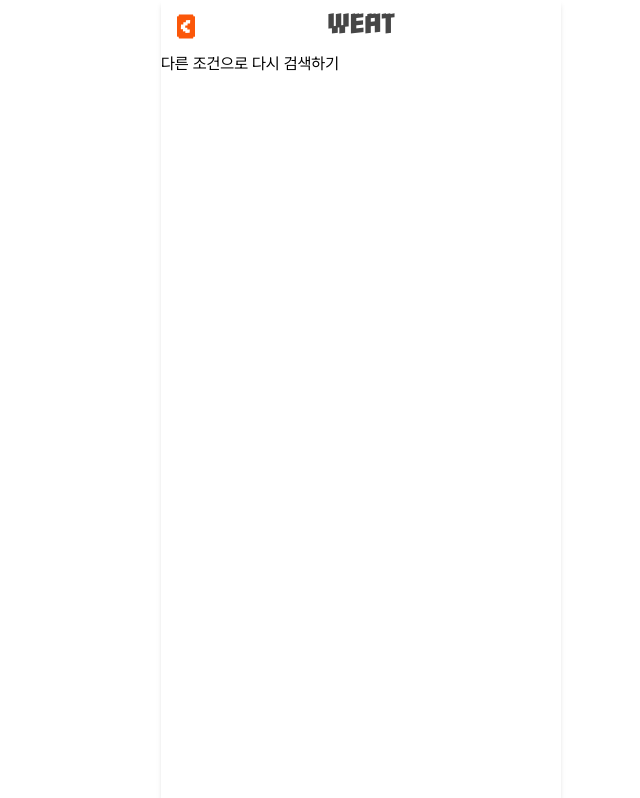
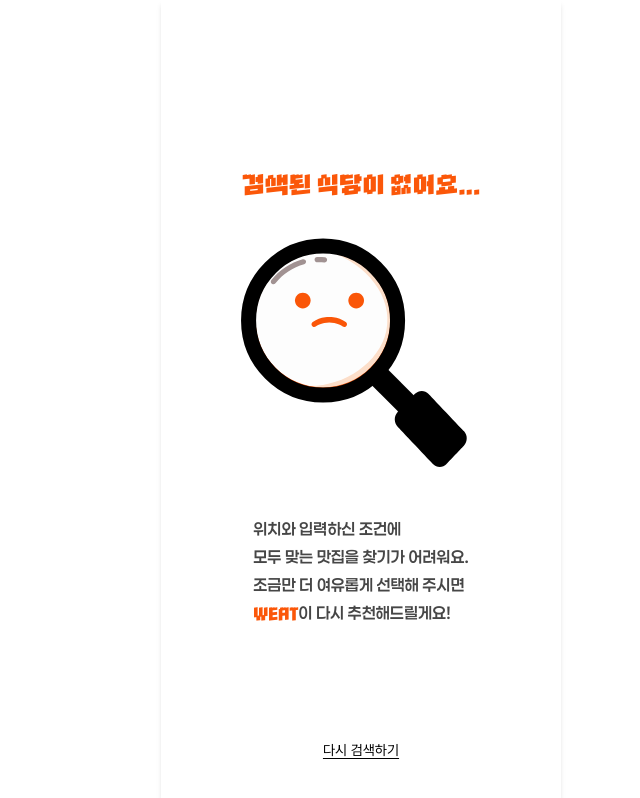
Before and after one commit to waguwagu-company/weat-frontend, a Next.js app: page /1/no-result in a window 1280 px wide. Shown: the whole page, without its empty margins (279-919 px from the left). Built offline with nearby package versions, Linux system fonts and the light colour scheme.

Commit message:
feat: 결과 없음 페이지 구현

```diff
--- a/src/app/(with-header)/[id]/no-result/page.tsx
+++ /dev/null
@@ -1,5 +0,0 @@
-import Link from 'next/link';
-
-export default function NoResultPage() {
-  return <Link href="/">다른 조건으로 다시 검색하기</Link>;
-}
--- /dev/null
+++ b/src/app/[id]/no-result/page.tsx
@@ -0,0 +1,31 @@
+'use client';
+
+import Link from 'next/link';
+import Lottie from 'lottie-react';
+import lottieNoResult from '@/assets/animations/lottie-no-result.json';
+
+export default function NoResultPage() {
+  return (
+    <main className="relative w-full h-full flex flex-col justify-center items-center">
+      <h1 className="font-cafe24-pro-up text-primary text-2xl text-center mb-6">
+        검색된 식당이 없어요...
+      </h1>
+      <Lottie animationData={lottieNoResult} loop autoplay className="w-72" />
+      <p className="font-paperlogy font-medium text-md text-muted-400 leading-7">
+        위치와 입력하신 조건에
+        <br />
+        모두 맞는 맛집을 찾기가 어려워요.
+        <br />
+        조금만 더 여유롭게 선택해 주시면
+        <br />
+        <span className="font-cafe24-pro-up text-primary">WEAT</span>이 다시 추천해드릴게요!
+      </p>
+      <Link
+        href="/"
+        className="absolute bottom-7.5 left-1/2 -translate-1/2 text-sm text-black underline underline-offset-3"
+      >
+        다시 검색하기
+      </Link>
+    </main>
+  );
+}
--- a/src/app/[id]/result/page.tsx
+++ b/src/app/[id]/result/page.tsx
@@ -2,6 +2,7 @@
 
 import { useState, useEffect } from 'react';
 import { useRouter, useParams } from 'next/navigation';
+import Link from 'next/link';
 import { useAnalysisStore } from '@/stores';
 import { useGetGroupResults } from '@/hooks/useGroup';
 import { useGetLikes, useToggleLike, useGetLikeStatus } from '@/hooks/useLikes';
@@ -130,13 +131,9 @@ export default function ResultPage() {
         >
           이 식당을 추천하는 이유?
         </Button>
-        <button
-          type="button"
-          className="text-sm text-muted-300 underline underline-offset-3 cursor-pointer"
-          onClick={() => router.replace('/')}
-        >
-          다른 조건으로 찾아볼래요.
-        </button>
+        <Link href="/" className="text-sm text-muted-300 underline underline-offset-3">
+          다시 검색하기
+        </Link>
       </div>
     </main>
   );
```
